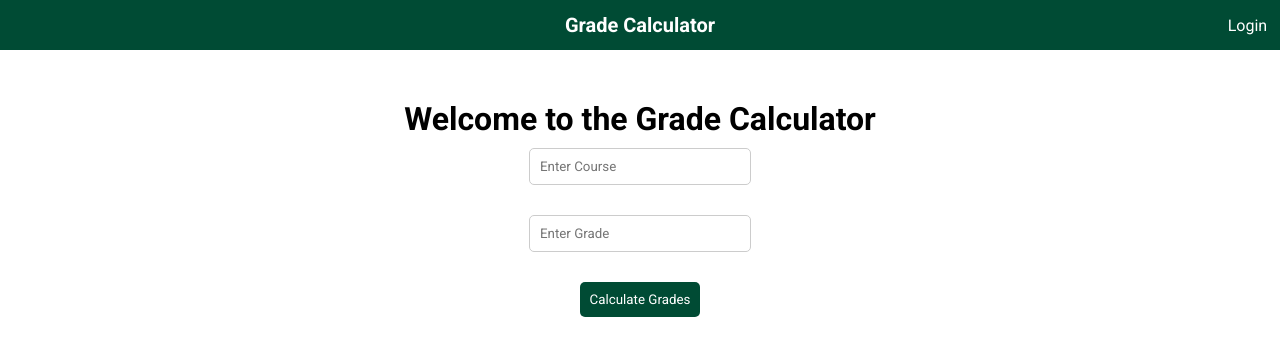
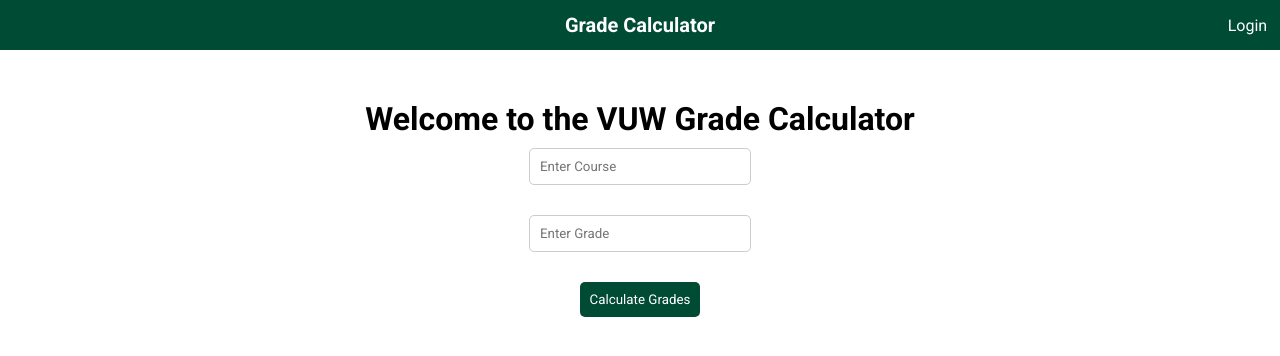
Before and after one commit to zyfinity01/NWEN304-Grade-Calculator-WebApp, a React (Create React App) app in the folder client/: page / in a window 1280 px wide. Shown: the top 356 px of the page. Built offline with nearby package versions, Linux system fonts and the light colour scheme; no server answers.

Commit message:
Update to UI

```diff
--- a/client/src/pages/Home.jsx
+++ b/client/src/pages/Home.jsx
@@ -15,7 +15,7 @@
 
     return (
         <div className="homeContainer">
-            <h1>Welcome to the Grade Calculator</h1>
+            <h1>Welcome to the VUW Grade Calculator</h1>
 
             <div className="gradeCalculationUI">
                 <div className="courseAndButton">
```
